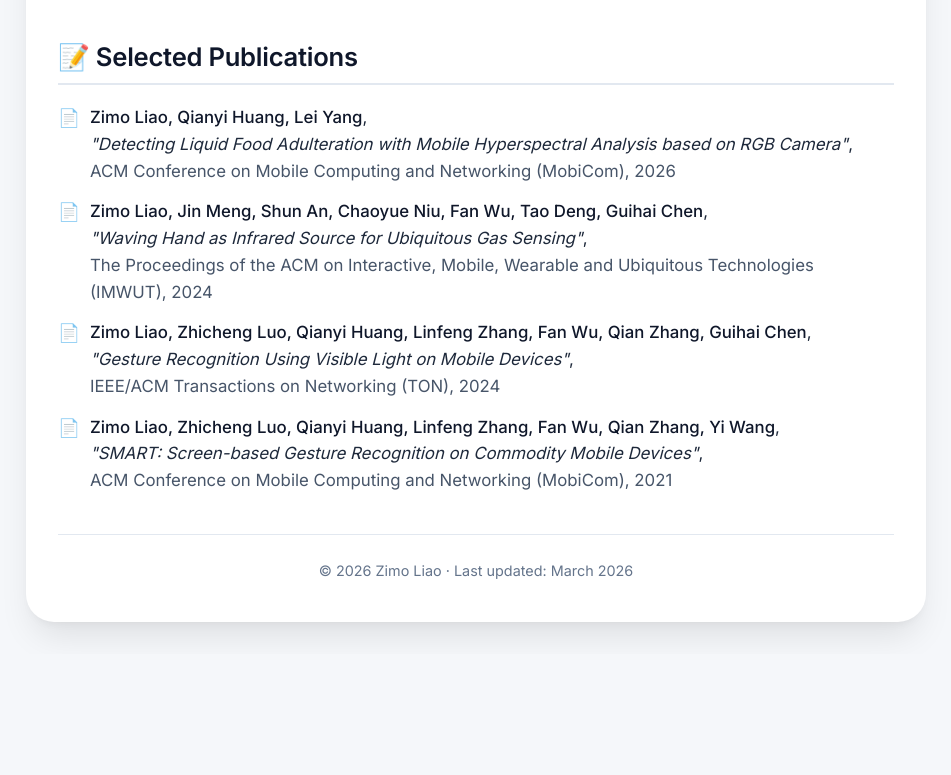
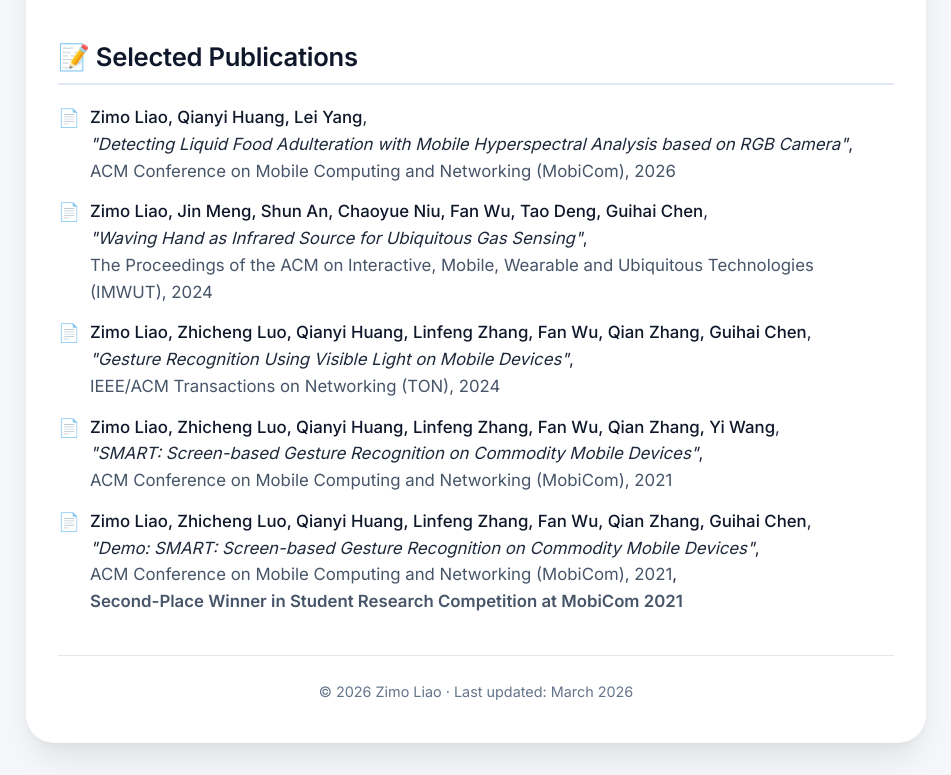
Before and after one commit to Julie-Liao/Julie-Liao.github.io, a plain HTML site: page index.html in a window 1280 px wide. Shown: the part 611-1386 px from the top of the page, without its empty margins (164-1115 px from the left). Before the commit the page ends 1265 px from the top, so only its background shows below. Drawn offline with Linux system fonts and the light colour scheme.

Commit message:
Update index.html

```diff
--- a/index.html
+++ b/index.html
@@ -258,6 +258,12 @@
                     <span class="paper-title">"SMART: Screen-based Gesture Recognition on Commodity Mobile Devices"</span>,<br>
                     <span class="paper-venue">ACM Conference on Mobile Computing and Networking (MobiCom), 2021</span>
                 </li>
+                <li>
+                    <span class="paper-authors">Zimo Liao, Zhicheng Luo, Qianyi Huang, Linfeng Zhang, Fan Wu, Qian Zhang, Guihai Chen</span>,<br>
+                    <span class="paper-title">"Demo: SMART: Screen-based Gesture Recognition on Commodity Mobile Devices"</span>,<br>
+                    <span class="paper-venue">ACM Conference on Mobile Computing and Networking (MobiCom), 2021</span>,<br>
+                    <span class="paper-venue"><strong>Second-Place Winner in Student Research Competition at MobiCom 2021</strong></span>
+                </li>
             </ul>
         </div>
 
```
